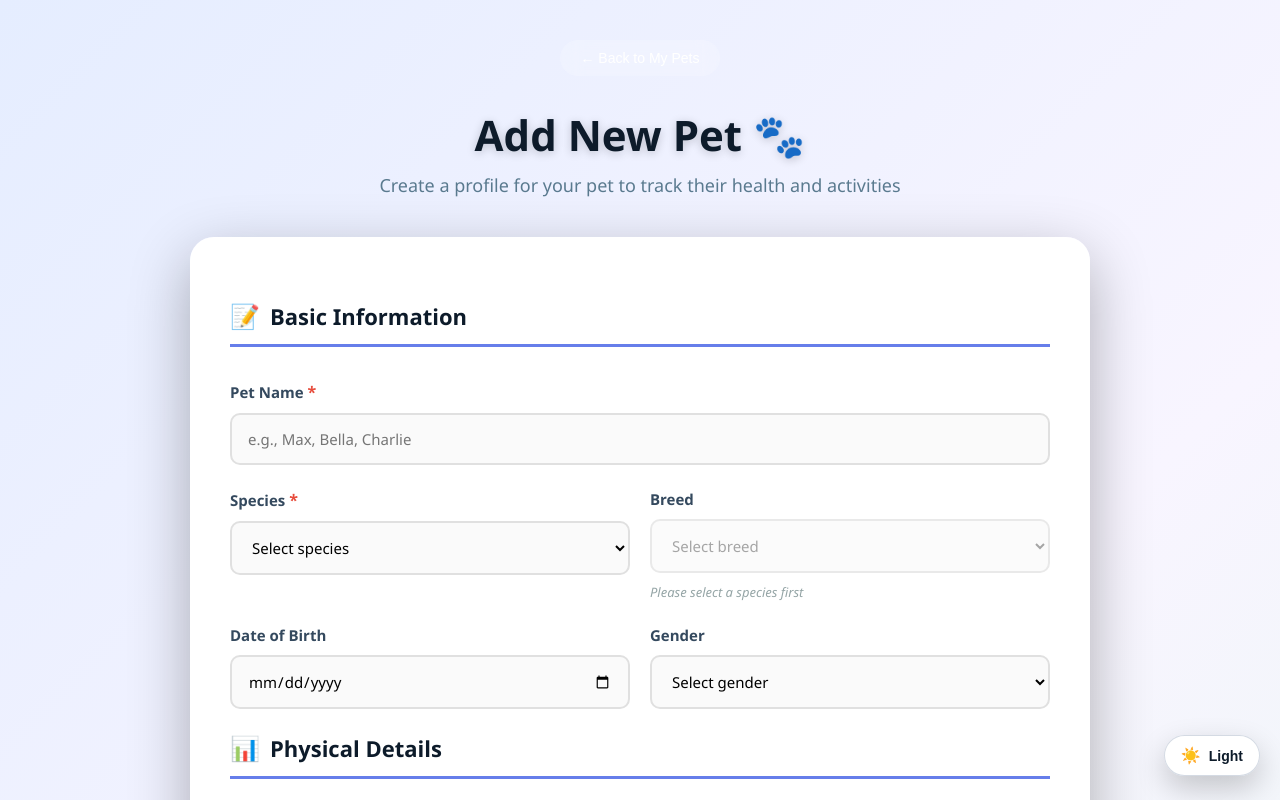
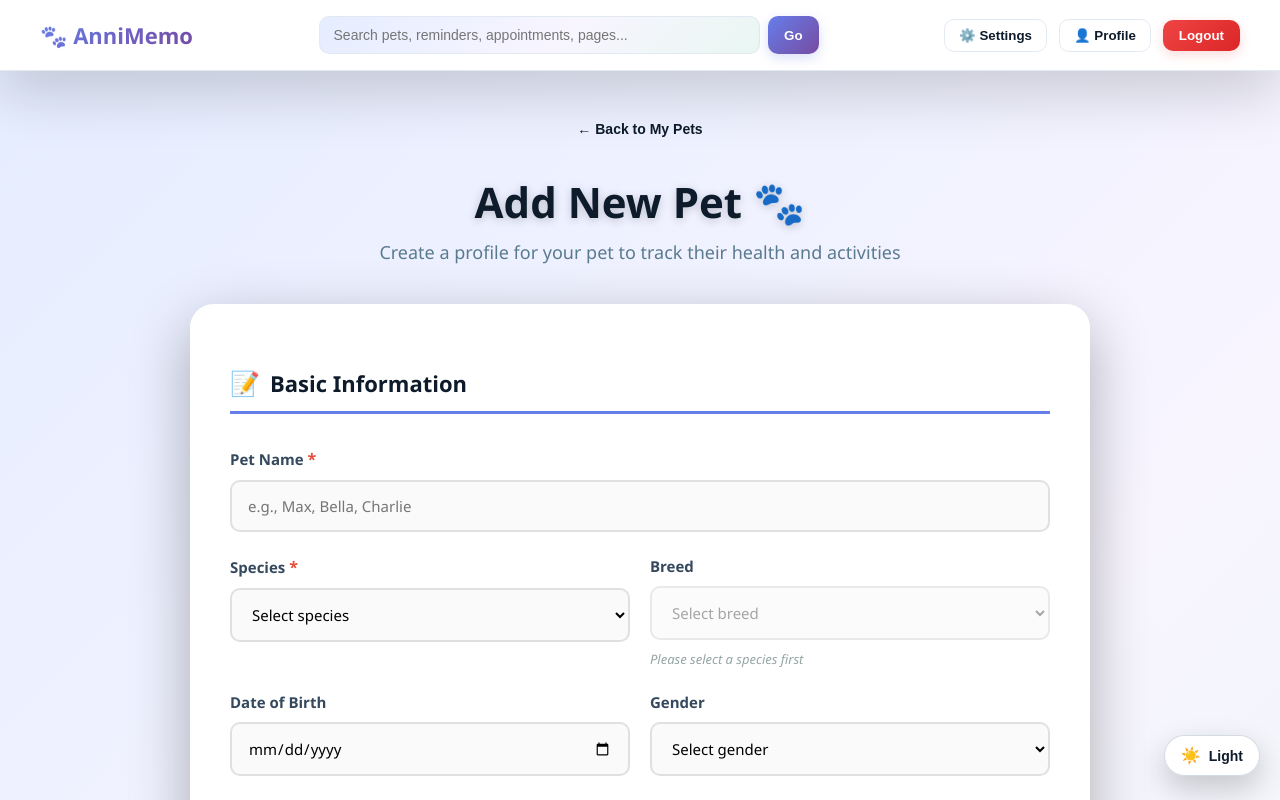
Before and after one commit to ydrik/IT342-Racaza-AnniMemo, a React (Create React App) app in the folder web/: page /pets/add in a window 1280 px wide. Shown: the top 800 px of the page. Built offline with nearby package versions, Linux system fonts and the light colour scheme.

Commit message:
add header in the /pets/add page and disable the textarea stretching

```diff
--- a/web/src/components/AddPet.js
+++ b/web/src/components/AddPet.js
@@ -2,6 +2,7 @@ import React, { useState } from 'react';
 import { useNavigate } from 'react-router-dom';
 import axios from 'axios';
 import ActivityService from '../services/activity.service';
+import Header from './Header';
 
 const AddPet = () => {
     const navigate = useNavigate();
@@ -145,6 +146,7 @@ const AddPet = () => {
 
     return (
         <div style={styles.pageContainer}>
+            <Header />
             <div style={styles.container}>
                 <div style={styles.headerSection}>
                     <button onClick={() => navigate('/pets')} style={styles.backButton}>
@@ -409,29 +411,29 @@ const styles = {
     pageContainer: {
         minHeight: '100vh',
         background: 'var(--app-bg)',
-        padding: '40px 20px',
         fontFamily: "'Segoe UI', Tahoma, Geneva, Verdana, sans-serif"
     },
     container: {
         maxWidth: '900px',
-        margin: '0 auto'
+        margin: '0 auto',
+        padding: '40px 20px'
     },
     headerSection: {
         marginBottom: '40px',
         textAlign: 'center'
     },
     backButton: {
-        backgroundColor: 'rgba(255, 255, 255, 0.2)',
+        backgroundColor: 'transparent',
         border: 'none',
-        color: 'white',
+        color: 'var(--text-primary)',
         fontSize: '14px',
         cursor: 'pointer',
-        marginBottom: '20px',
+        marginBottom: '16px',
         padding: '10px 20px',
-        fontWeight: '500',
+        fontWeight: '600',
         borderRadius: '20px',
-        backdropFilter: 'blur(10px)',
-        transition: 'all 0.3s ease'
+        transition: 'all 0.3s ease',
+        display: 'inline-block'
     },
     title: {
         fontSize: '42px',
@@ -537,7 +539,7 @@ const styles = {
         borderRadius: '10px',
         outline: 'none',
         fontFamily: 'inherit',
-        resize: 'vertical',
+        resize: 'none',
         transition: 'all 0.3s ease',
         backgroundColor: '#fafafa',
         minHeight: '120px'
--- a/web/src/components/EditPet.js
+++ b/web/src/components/EditPet.js
@@ -2,6 +2,7 @@ import React, { useState, useEffect } from 'react';
 import { useNavigate, useParams } from 'react-router-dom';
 import axios from 'axios';
 import ActivityService from '../services/activity.service';
+import Header from './Header';
 
 const EditPet = () => {
     const navigate = useNavigate();
@@ -201,6 +202,7 @@ const EditPet = () => {
 
     return (
         <div style={styles.pageContainer}>
+            <Header />
             <div style={styles.container}>
                 <div style={styles.headerSection}>
                     <button onClick={() => navigate('/pets')} style={styles.backButton}>
@@ -465,12 +467,12 @@ const styles = {
     pageContainer: {
         minHeight: '100vh',
         background: 'var(--app-bg)',
-        padding: '40px 20px',
         fontFamily: "'Segoe UI', Tahoma, Geneva, Verdana, sans-serif"
     },
     container: {
         maxWidth: '900px',
-        margin: '0 auto'
+        margin: '0 auto',
+        padding: '40px 20px'
     },
     loadingContainer: {
         display: 'flex',
@@ -493,11 +495,12 @@ const styles = {
         color: 'var(--text-primary)',
         fontSize: '14px',
         cursor: 'pointer',
-        marginBottom: '20px',
+        marginBottom: '16px',
         padding: '10px 20px',
-        fontWeight: '500',
+        fontWeight: '600',
         borderRadius: '20px',
-        transition: 'all 0.3s ease'
+        transition: 'all 0.3s ease',
+        display: 'inline-block'
     },
     title: {
         fontSize: '42px',
@@ -605,7 +608,7 @@ const styles = {
         borderRadius: '10px',
         outline: 'none',
         fontFamily: 'inherit',
-        resize: 'vertical',
+        resize: 'none',
         transition: 'all 0.3s ease',
         backgroundColor: 'var(--surface)',
         color: 'var(--text-primary)',
```
